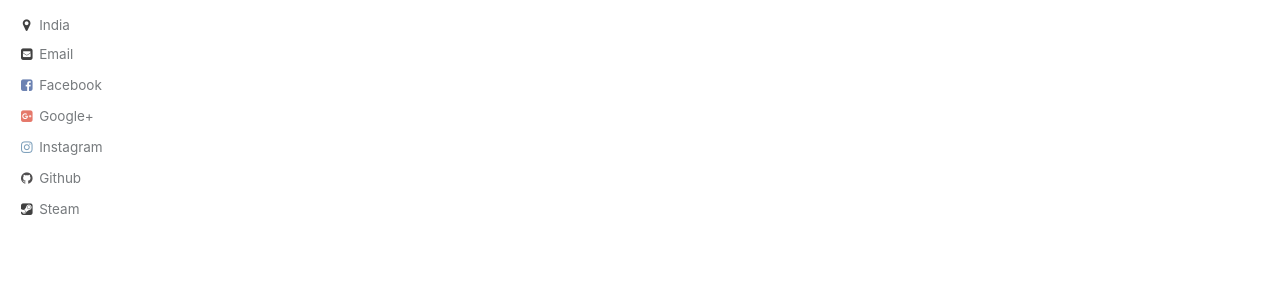
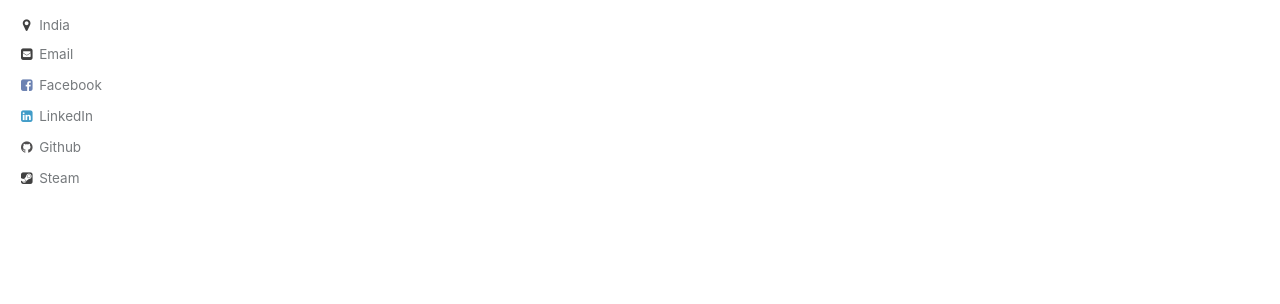
Before and after one commit to ayansengupta17/ayansengupta17.github.io, a Jekyll site: the page built from index.html, in a window 1280 px wide. Shown: the part 356-660 px from the top of the page. Built offline with Jekyll 4.4.1, drawn with Linux system fonts in a browser that asks for light colours; the list of posts is cut into pages by our own code; some of the changed lines change nothing that is shown.

Commit message:
Update _config.yml

```diff
--- a/_config.yml
+++ b/_config.yml
@@ -84,11 +84,11 @@ author:
   facebook         : "ayansengupta17"
   foursquare       :
   github           : "ayansengupta17"
-  google_plus      : "ayansengupta17"
+  google_plus      :
   keybase          :
-  instagram        : "ayansengupta17"
+  instagram        :
   lastfm           :
-  linkedin         :
+  linkedin         : "ayan-sengupta-b84b0b112"
   pinterest        :
   soundcloud       :
   stackoverflow    : # http://stackoverflow.com/users/123456/username
```
